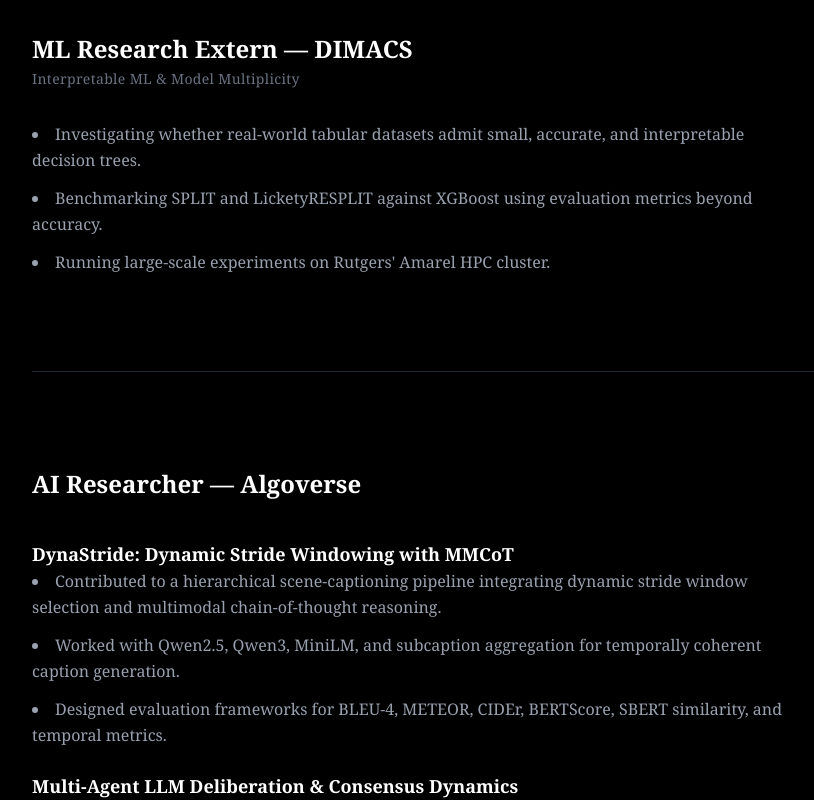
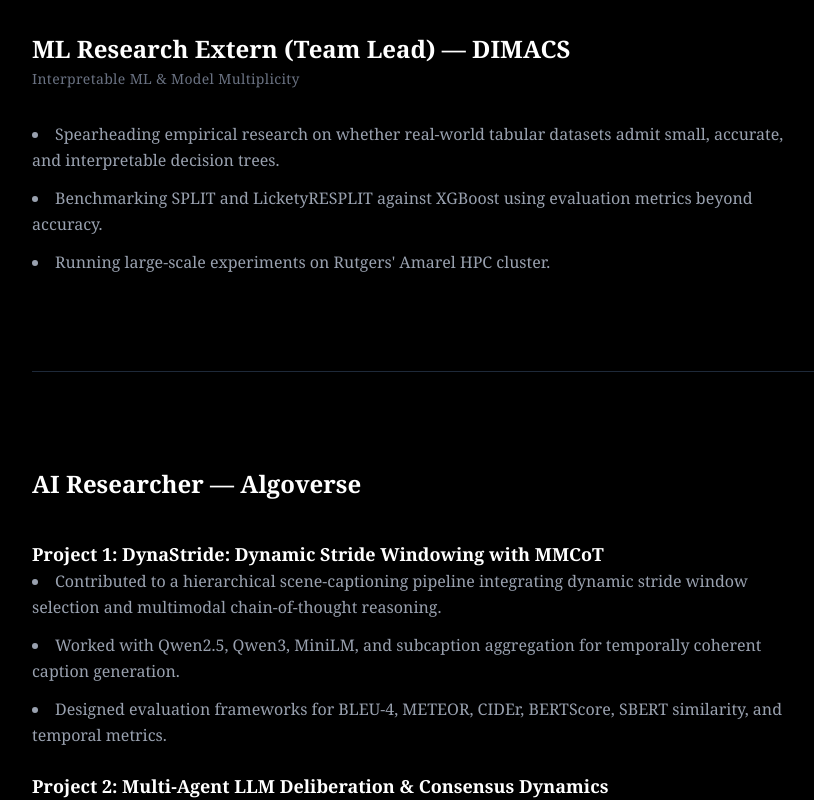
Before and after one commit to priyadp1/Website, a Next.js app in the folder prisha-portfolio/: page /research in a window 1280 px wide. Shown: the part 320-1120 px from the top of the page, without its empty margins (184-998 px from the left). Built offline with nearby package versions, Linux system fonts and the light colour scheme.

Commit message:
Tweaked resume and research page

```diff
--- a/prisha-portfolio/src/app/research/page.tsx
+++ b/prisha-portfolio/src/app/research/page.tsx
@@ -17,7 +17,7 @@
       <section className="space-y-8 max-w-3xl">
         <div>
           <h2 className="text-2xl font-semibold text-white">
-            ML Research Extern — DIMACS
+            ML Research Extern (Team Lead) — DIMACS
           </h2>
           <p className="text-sm text-gray-500 mt-1 tracking-wide">
             Interpretable ML & Model Multiplicity
@@ -26,7 +26,7 @@
 
         <ul className="space-y-3 text-gray-400 list-disc list-inside leading-relaxed">
           <li>
-            Investigating whether real-world tabular datasets admit small,
+            Spearheading empirical research on whether real-world tabular datasets admit small,
             accurate, and interpretable decision trees.
           </li>
           <li>
@@ -53,7 +53,7 @@
         <div className="space-y-6">
           <div>
             <h3 className="text-lg font-semibold text-white">
-              DynaStride: Dynamic Stride Windowing with MMCoT
+              Project 1: DynaStride: Dynamic Stride Windowing with MMCoT
             </h3>
             <ul className="space-y-3 text-gray-400 list-disc list-inside leading-relaxed">
               <li>
@@ -74,7 +74,7 @@
 
           <div>
             <h3 className="text-lg font-semibold text-white">
-              Multi-Agent LLM Deliberation & Consensus Dynamics
+              Project 2: Multi-Agent LLM Deliberation & Consensus Dynamics
             </h3>
             <ul className="space-y-3 text-gray-400 list-disc list-inside leading-relaxed">
               <li>
```
Also changed, not shown: 1 other file (tests, documents, lock files or other folders).
